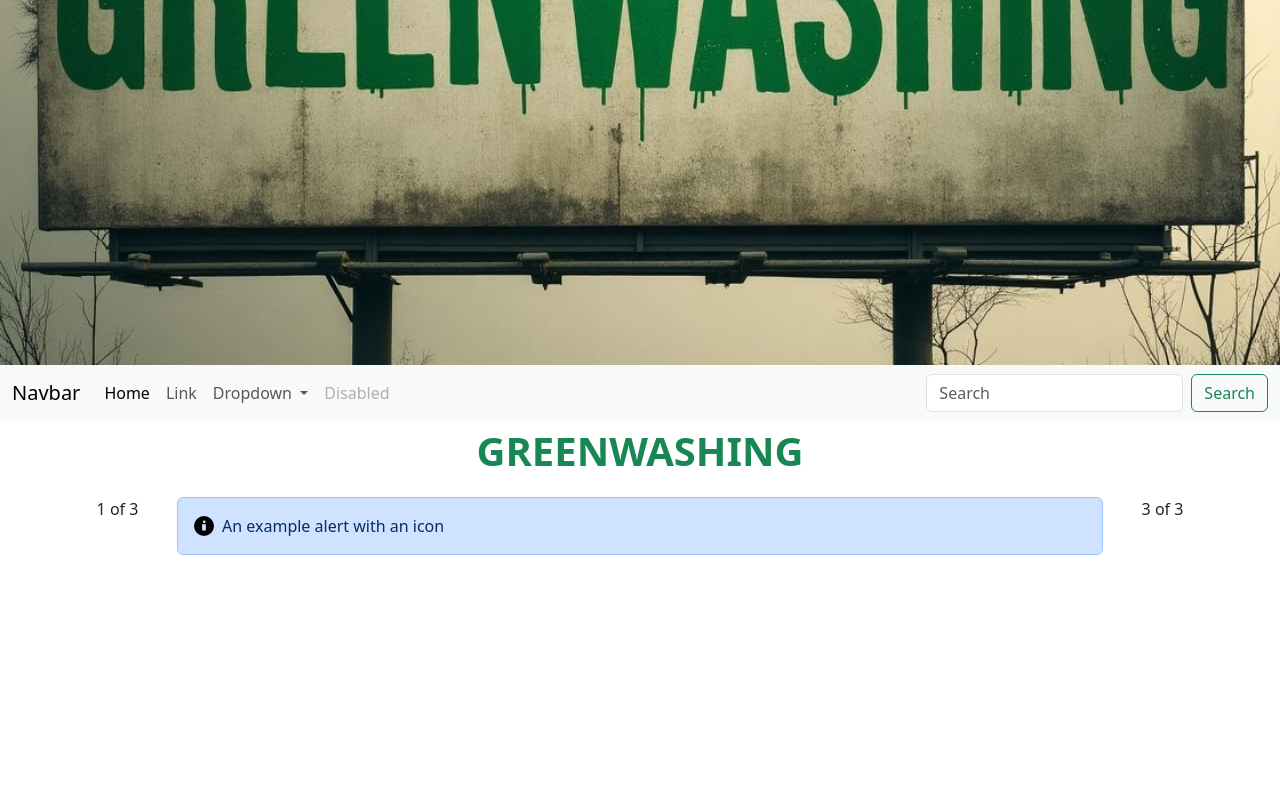
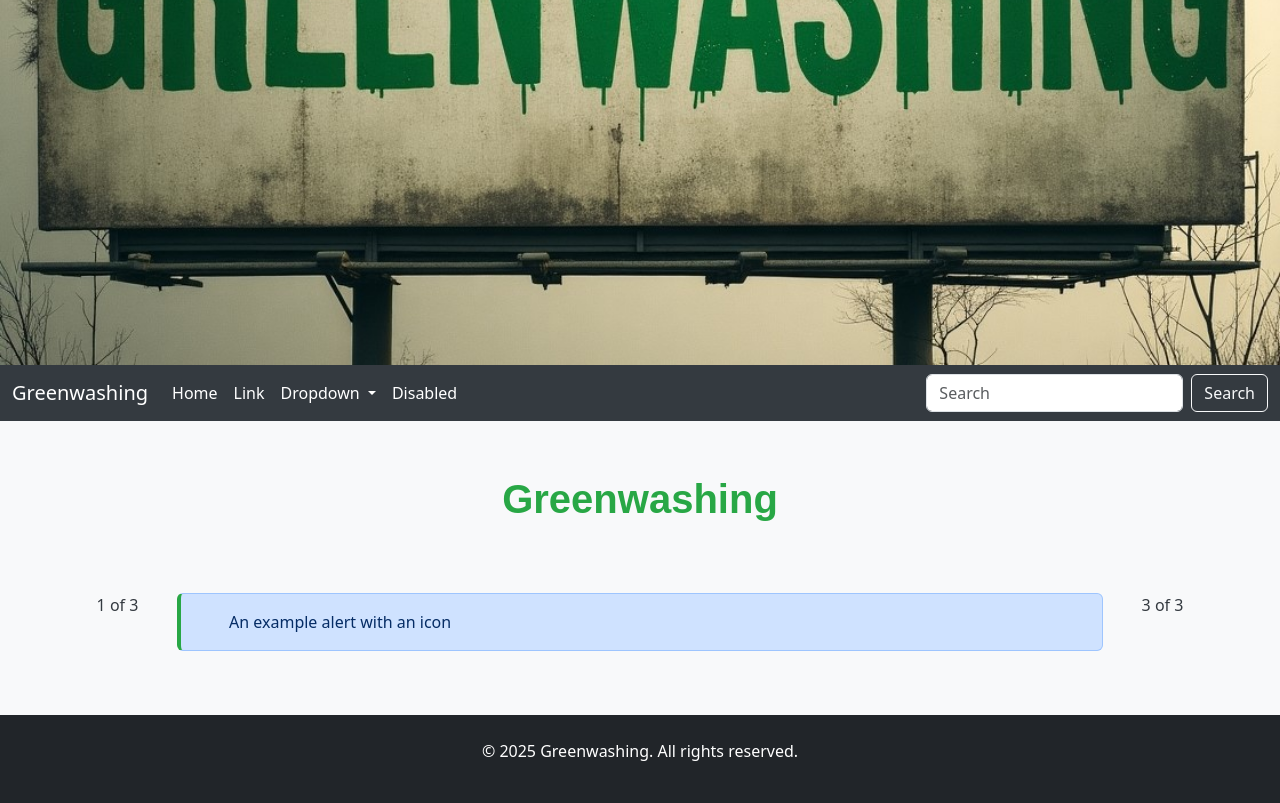
Before and after one commit to GabrielSaltarelli/Cimitero2, a website: page index.html in a window 1280 px wide. Shown: the part 436-1239 px from the top of the page. Before the commit the page ends 1007 px from the top, so only its background shows below. Drawn offline with nearby package versions, Linux system fonts and the light colour scheme.

Commit message:
Update index.html

```diff
--- a/index.html
+++ b/index.html
@@ -3,14 +3,47 @@
   <head>
     <meta charset="utf-8">
     <meta name="viewport" content="width=device-width, initial-scale=1">
-    <title>Bootstrap demo</title>
+    <title>Greenwashing - Bootstrap</title>
     <link href="https://cdn.jsdelivr.net/npm/bootstrap@5.3.3/dist/css/bootstrap.min.css" rel="stylesheet" integrity="sha384-QWTKZyjpPEjISv5WaRU9OFeRpok6YctnYmDr5pNlyT2bRjXh0JMhjY6hW+ALEwIH" crossorigin="anonymous">
+    <style>
+      /* Aggiungi uno sfondo personalizzato per la pagina */
+      body {
+        background-color: #f8f9fa;
+        color: #343a40;
+      }
+
+      /* Navbar personalizzata */
+      .navbar {
+        background-color: #343a40;
+      }
+      .navbar a {
+        color: #ffffff !important;
+      }
+      .navbar a:hover {
+        color: #f8f9fa !important;
+        background-color: #495057;
+      }
+
+      /* Tipografia per il titolo */
+      .text-main {
+        font-family: 'Arial', sans-serif;
+        color: #28a745;
+      }
+
+      /* Colore dell'alert */
+      .alert-custom {
+        border-left: 4px solid #28a745;
+      }
+    </style>
   </head>
   <body>
+    <!-- Immagine di sfondo -->
     <img src="img/green.JPEG" class="img-fluid w-100" alt="green">
-    <nav class="navbar navbar-expand-lg bg-body-tertiary">
+
+    <!-- Navbar -->
+    <nav class="navbar navbar-expand-lg navbar-dark">
       <div class="container-fluid">
-    <a class="navbar-brand" href="#">Navbar</a>
+        <a class="navbar-brand" href="#">Greenwashing</a>
         <button class="navbar-toggler" type="button" data-bs-toggle="collapse" data-bs-target="#navbarSupportedContent" aria-controls="navbarSupportedContent" aria-expanded="false" aria-label="Toggle navigation">
           <span class="navbar-toggler-icon"></span>
         </button>
@@ -39,39 +72,43 @@
           </ul>
           <form class="d-flex" role="search">
             <input class="form-control me-2" type="search" placeholder="Search" aria-label="Search">
-        <button class="btn btn-outline-success" type="submit">Search</button>
+            <button class="btn btn-outline-light" type="submit">Search</button>
           </form>
         </div>
       </div>
     </nav>
-    <p class="text-center fs-1 fw-bold text-success">GREENWASHING</p>
+
+    <!-- Titolo principale -->
+    <p class="text-center fs-1 fw-bold text-main py-5">Greenwashing</p>
+
+    <!-- Contenuto principale -->
     <div class="container text-center">
       <div class="row">
         <div class="col">
           1 of 3
         </div>
         <div class="col-10">
-
-     <svg xmlns="http://www.w3.org/2000/svg" class="d-none">
-  <symbol id="info-fill" viewBox="0 0 16 16">
-    <path d="M8 0a8 8 0 1 1 0 16A8 8 0 0 1 8 0zm-.93 4.62a1.12 1.12 0 1 0 2.24 0 1.12 1.12 0 0 0-2.24 0zM6.5 6.5v5h3V6.5h-3z"/>
-  </symbol>
-</svg>
-
-<div class="alert alert-primary d-flex align-items-center" role="alert">
-  <svg class="bi flex-shrink-0 me-2" role="img" aria-label="Info:" style="width: 20px; height: 20px;">
+          <!-- Alert con icona -->
+          <div class="alert alert-primary d-flex align-items-center alert-custom" role="alert">
+            <svg class="bi flex-shrink-0 me-2" role="img" aria-label="Info:" style="width: 24px; height: 24px;">
               <use xlink:href="#info-fill"/>
             </svg>
             <div>
               An example alert with an icon
             </div>
           </div>
-
         </div>
         <div class="col">
           3 of 3
         </div>
       </div>
+    </div>
+
+    <!-- Footer -->
+    <footer class="bg-dark text-white text-center py-4 mt-5">
+      <p>&copy; 2025 Greenwashing. All rights reserved.</p>
+    </footer>
+
     <script src="https://cdn.jsdelivr.net/npm/bootstrap@5.3.3/dist/js/bootstrap.bundle.min.js" integrity="sha384-YvpcrYf0tY3lHB60NNkmXc5s9fDVZLESaAA55NDzOxhy9GkcIdslK1eN7N6jIeHz" crossorigin="anonymous"></script>
   </body>
 </html>
```
Lines whose indentation alone changed are shown as unchanged.
